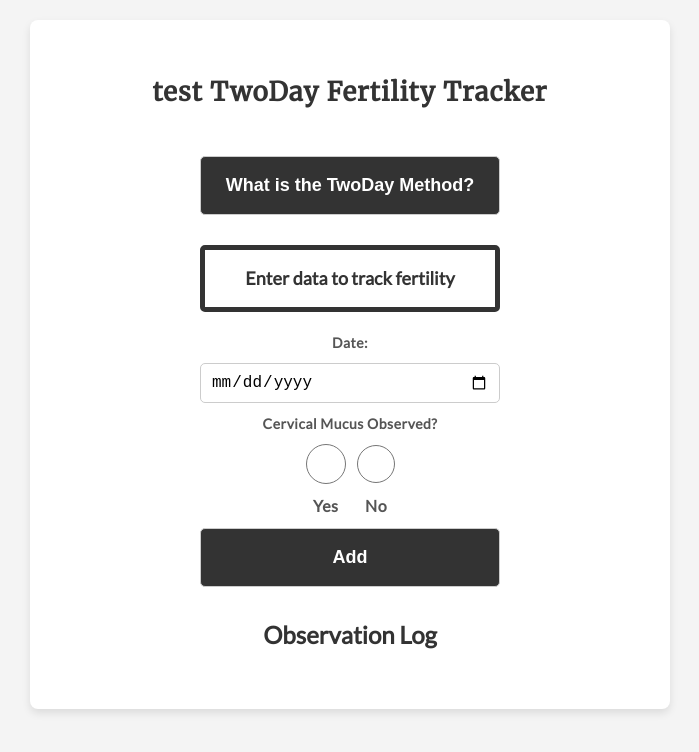
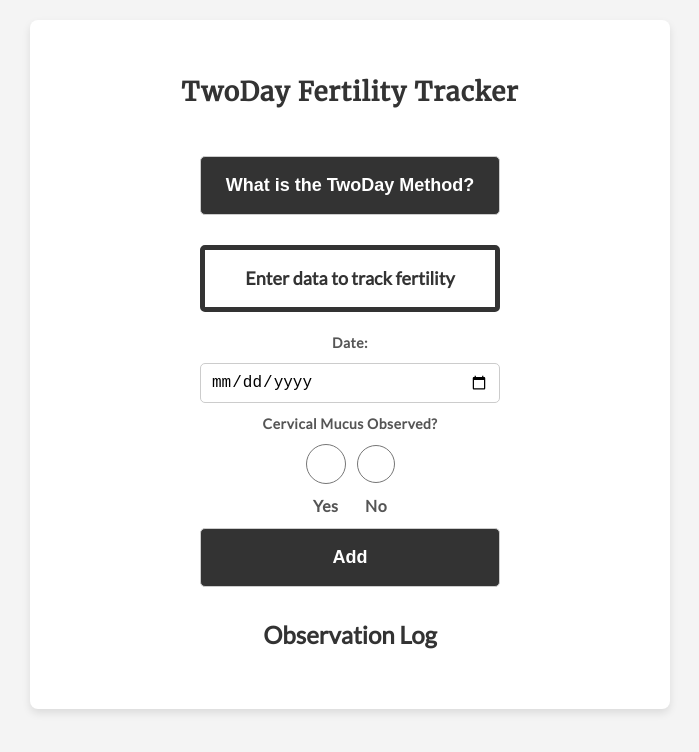
Before and after one commit to zikalify/2day, a plain HTML site: page index.html in a window 1280 px wide. Shown: the whole page, without its empty margins (290-989 px from the left). Drawn offline with Linux system fonts and the light colour scheme.

Commit message:
Update index.html

```diff
--- a/index.html
+++ b/index.html
@@ -11,7 +11,7 @@
 </head>
 <body>
     <div class="container">
-        <h1>test TwoDay Fertility Tracker</h1>
+        <h1>TwoDay Fertility Tracker</h1>
 
         <div class="header">
         <button id="installPwaBtn" style="display: none;">Install App</button>
```
